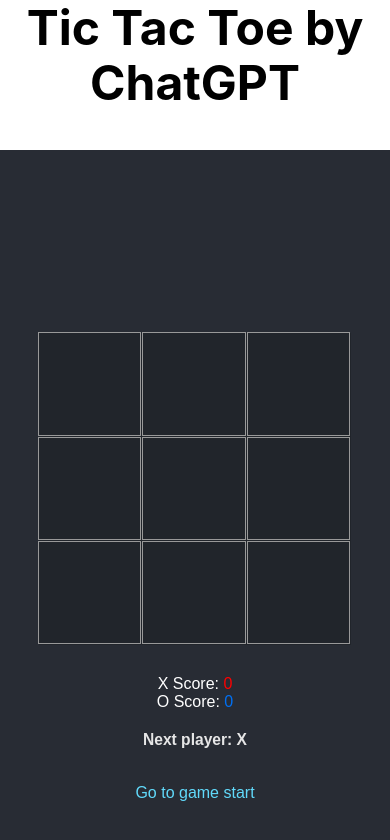
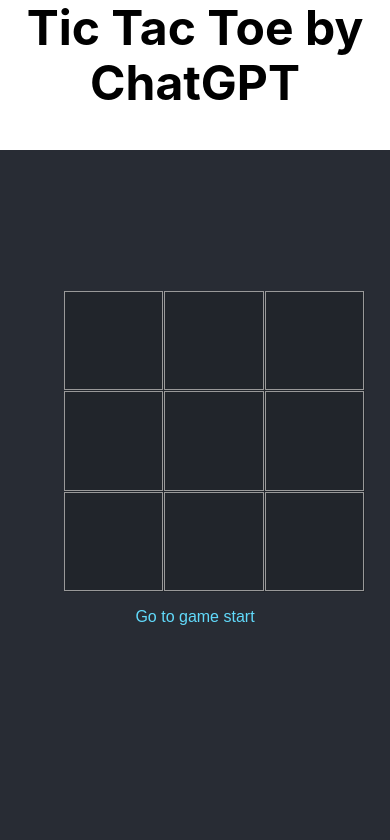
Before and after one commit to robertvdboorn/tic-tac-pt, a Next.js app: page / in a window 390 px wide. Shown: the top 840 px of the page. Built offline with nearby package versions, Linux system fonts and the light colour scheme.

Commit message:
Stop the grid from moving upwards as new steps are added on mobile.

```diff
--- a/styles/game.module.css
+++ b/styles/game.module.css
@@ -170,10 +170,20 @@
 		align-items: center;
 	}
 
-	.game-board {
-		width: 80vw;
-		height: 80vw;
-	}
+    .game-board {
+        display: grid;
+        grid-template-columns: repeat(3, 1fr);
+        grid-template-rows: repeat(3, 1fr);
+        width: 300px;
+        height: 300px;
+        margin: 20px;
+        background-color: #21252b;
+        gap: 1px;
+        position: fixed;
+        top: 50%;
+        left: 50%;
+        transform: translate(-50%, -50%);
+    }
 
     .square {
         background: #21252b;
```
